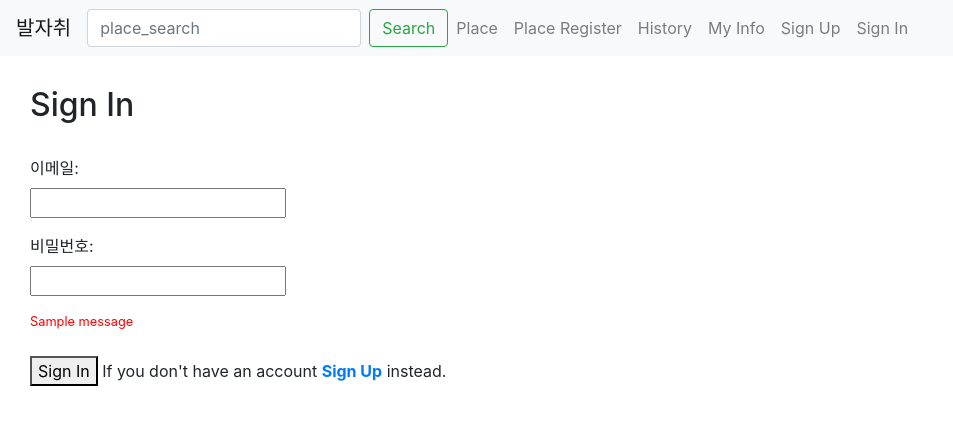
After one commit to H43RO/Footprint, a Django app: page /signin/ in a window 1280 px wide. The commit adds this page. Shown: the top 425 px of the page, without its empty margins (0-953 px from the left). Run offline with Django 3.2, Linux system fonts and the light colour scheme; tables that the repository leaves empty hold one stand-in row (values such as "Sample post"); one stand-in notice (Sample message) is shown; parts of the project's set-up code (start-up, migrations or seed data) failed here and were passed over; some libraries are stand-ins or nearby versions.

Commit message:
[jinsol] : 로그인, 로그아웃 기능 구현 (로그인 폼 수정 필요)

```diff
--- a/Web/Project_Footprint/footprint/settings.py
+++ b/Web/Project_Footprint/footprint/settings.py
@@ -123,3 +123,6 @@ USE_TZ = True
 # https://docs.djangoproject.com/en/3.0/howto/static-files/
 
 STATIC_URL = '/static/'
+
+# for email
+AUTHENTICATION_BACKENDS = ['website.backends.EmailAuthBackend']
--- a/Web/Project_Footprint/website/forms.py
+++ b/Web/Project_Footprint/website/forms.py
@@ -1,6 +1,6 @@
 from django.forms import ModelForm
 from django import forms
-from django.contrib.auth.forms import UserCreationForm
+from django.contrib.auth.forms import UserCreationForm, AuthenticationForm
 from .models import User, Place
 from django.utils.translation import gettext_lazy as _
 from django.contrib.auth import password_validation
@@ -40,6 +40,23 @@ class SignUpForm(UserCreationForm):
         }
 
 
+class SignInForm(AuthenticationForm):
+    username = forms.EmailField(
+        label=_("이메일"),
+        widget=forms.EmailInput,
+    )
+
+    password = forms.CharField(
+        label=_("비밀번호"),
+        strip=False,
+        widget=forms.PasswordInput
+    )
+
+    class Meta:
+        model = User
+        fields = ['email', 'password']
+
+
 class PlaceRegisterForm(ModelForm):
     class Meta:
         model = Place
--- a/Web/Project_Footprint/website/models.py
+++ b/Web/Project_Footprint/website/models.py
@@ -51,13 +51,14 @@ class UserManager(BaseUserManager):
 
 class User(AbstractUser):
     username = None
-    email = models.EmailField(_('email address'), max_length=255, unique=True)
+    email = models.EmailField(max_length=255, unique=True)
     birth_date = models.DateField(null=True, blank=False)
     nickname = models.CharField(max_length=10, blank=False, null=True)
     age = models.IntegerField(blank=False, null=True)
     gender = models.IntegerField(choices=GENDER_CHOICES, blank=False, null=True)
 
     USERNAME_FIELD = 'email'
+    EMAIL_FIELD = 'email'
     REQUIRED_FIELDS = ['birth_date', 'nickname', 'age', 'gender']
     objects = UserManager()
 
--- a/Web/Project_Footprint/website/templates/base.html
+++ b/Web/Project_Footprint/website/templates/base.html
@@ -30,7 +30,7 @@
             <a class="nav-link" href="/place_register">Place Register</a>
           </li>
           <li class="nav-item">
-            <a class="nav-link" href="/history">History</a>
+            <a class="nav-link" href="#">History</a>
           </li>
           <li class="nav-item">
             <a class="nav-link" href="/list">My Info</a>
@@ -38,9 +38,16 @@
           <li class="nav-item">
             <a class="nav-link" href="/signup">Sign Up</a>
           </li>
-          <li class="nav-item">
-            <a class="nav-link" href="/register">Sign In</a>
+          <li class="">
+            {% if user.is_authenticated %}
+              <a class="nav-link" href="/signout">Sign Out</a>
+            {% else %}
+              <a class="nav-link" href="/signin">Sign In</a>
+            {% endif %}
           </li>
+<!--          <li class="nav-item">-->
+<!--            <a class="nav-link" href="/signin">Sign In</a>-->
+<!--          </li>-->
         </ul>
       </div>
     </nav>
--- /dev/null
+++ b/Web/Project_Footprint/website/templates/signin.html
@@ -0,0 +1,21 @@
+{% extends './base.html' %}
+{% load static %}
+{% block content %}
+<form method="post" style="margin:30px 0px 0px 30px;">
+    <h2> Sign In </h2><br>
+      {% csrf_token %}
+      {% for field in form %}
+        <p>
+          {{ field.label_tag }}<br>
+          {{ field }}
+        </p>
+      {% endfor %}
+      {% if messages %}
+            {% for message in messages %}
+              <small style="color: red">{{ message.message }}</small><br><br>
+	        {% endfor %}
+      {% endif %}
+      <button type="submit">Sign In</button>
+      If you don't have an account <a href="/signup" target="blank"><strong>Sign Up</strong></a> instead.
+    </form>
+{% endblock content %}
--- a/Web/Project_Footprint/website/templates/signup.html
+++ b/Web/Project_Footprint/website/templates/signup.html
@@ -17,5 +17,6 @@
         </p>
       {% endfor %}
       <button type="submit">Sign up</button>
+      If you already have an account <a href="/signin" target="blank"><strong>Sign In</strong></a> instead.
     </form>
 {% endblock content %}
--- a/Web/Project_Footprint/website/urls.py
+++ b/Web/Project_Footprint/website/urls.py
@@ -5,6 +5,8 @@ from . import views
 urlpatterns = [
     path('', views.index, name='index'),
     path('signup/', views.signup, name='signup'),
+    path('signin/', views.signin, name='signip'),
+    path('signout/', views.signout, name='signout'),
     path('list/', views.list, name='list'),
     path('history/', views.history, name='history'),
     path('place_list/', views.place_list, name='place_list'),
--- a/Web/Project_Footprint/website/views.py
+++ b/Web/Project_Footprint/website/views.py
@@ -1,15 +1,14 @@
+from .backends import EmailAuthBackend
 from django.http import HttpResponse, HttpResponseRedirect
 from django.shortcuts import render, get_object_or_404, redirect
-from django.shortcuts import render, redirect
 from django.contrib.auth import login, authenticate
 from django.contrib.auth.decorators import login_required
-from django.contrib import messages
+from django.contrib import messages, auth
 from django.db import transaction
 from django.db.models import Count, Avg
 from django.core.paginator import Paginator
-from .forms import SignUpForm, PlaceRegisterForm
+from .forms import SignUpForm, PlaceRegisterForm, SignInForm
 from .models import User, History, Place
-
 
 
 def index(request):
@@ -32,15 +31,35 @@ def signup(request):
         form = SignUpForm(request.POST)
         if form.is_valid():
             form.save()
-            email = form.cleaned_data.get('email')
-            raw_password = form.cleaned_data.get('password1')
-            user = authenticate(email=email, password=raw_password)
+            user = authenticate(username=form.cleaned_data['email'], password=form.cleaned_data['password1'])
             if user is not None:
-                login(request, user, backend='Django.contrib.auth.backends.ModelBackend')
+                # login(request, user)
                 return HttpResponseRedirect('../list/')
     else:
         form = SignUpForm()
     return render(request, 'signup.html', {'form': form})
+
+
+def signin(request):
+    if request.method == 'POST':
+        form = SignInForm(data=request.POST)
+        if form.is_valid():
+            user = authenticate(username=form.cleaned_data['username'], password=form.cleaned_data['password'])
+            if user is not None:
+                print(user)
+                login(request, user)
+                return HttpResponseRedirect('../index/')
+        else:
+            # print(0)
+            messages.error(request, '이메일 혹은 비밀번호를 다시 입력해주세요')
+    else:
+        form = SignInForm()
+    return render(request, 'signin.html', {'form': form})
+
+
+def signout(request):
+    auth.logout(request)
+    return HttpResponseRedirect('../index/')
 
 
 def history(request):
```
Also changed, not shown: Web/Project_Footprint/website/backends.py (added, +48 -0 lines).
